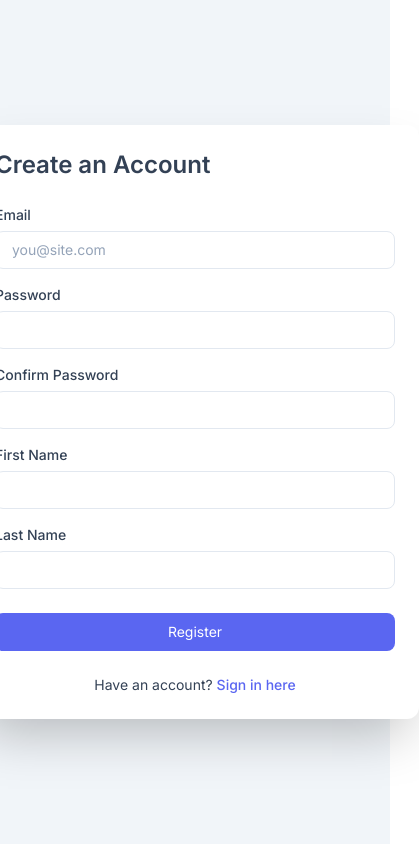
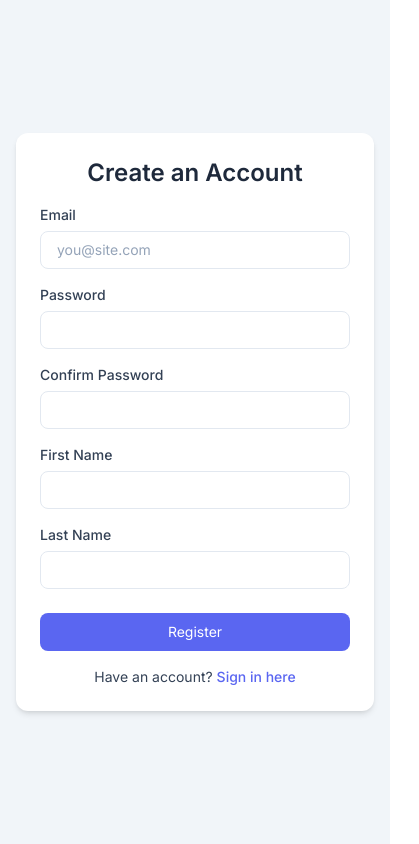
Before and after one commit to kardassuayb/students-application-system, a Next.js app: page /register in a window 390 px wide. Shown: the whole page, 419 px wide, since content can reach past the window. Built offline with nearby package versions, Linux system fonts and the light colour scheme.

Commit message:
responsive layout

```diff
--- a/src/app/register/form.js
+++ b/src/app/register/form.js
@@ -29,7 +29,13 @@ const RegisterForm = () => {
       };
       try {
         const response = await addUser(newUser);
-        response.error && setAddedMessage(response.error.data);
+        setEmail("");
+        setPassword("");
+        setConfirmPassword("");
+        setFirstName("");
+        setLastName("");
+        setAddedMessage("User successfully registered!");
+        setErrorMessage("");
       } catch (error) {
         setErrorMessage(error);
       }
@@ -38,7 +44,7 @@ const RegisterForm = () => {
   };
 
   return (
-    <form onSubmit={handleSubmit} className="space-y-4 w-[400px]">
+    <form onSubmit={handleSubmit} className="space-y-4 w-auto">
       <div className="grid w-full items-center gap-1.5">
         <label
           htmlFor="input-label"
--- a/src/app/register/page.js
+++ b/src/app/register/page.js
@@ -4,23 +4,25 @@ import RegisterForm from "./form";
 
 const RegisterPage = () => {
   return (
-    <div className="h-screen w-screen flex justify-center items-center bg-slate-100">
-      <div className="shadow-2xl bg-white rounded-xl space-y-6 px-6 py-6">
-        <h1 className="font-semibold text-2xl text-gray-700">
+    <div className="min-h-screen flex justify-center items-center bg-slate-100">
+      <div className="max-w-sm w-full bg-white rounded-xl shadow-md overflow-hidden md:max-w-md m-4 md:m-0">
+        <div className="p-6">
+          <h1 className="text-2xl font-semibold text-gray-800 mb-4 text-center">
             Create an Account
           </h1>
           <RegisterForm />
-        <p className="text-center text-sm text-gray-700">
+          <p className="text-center text-sm text-gray-700 mt-4">
             Have an account?{" "}
             <Link
               href="/login"
-            className="text-primary decoration-2 hover:underline font-medium"
+              className="text-primary hover:underline font-medium"
             >
               Sign in here
             </Link>
           </p>
         </div>
       </div>
+    </div>
   );
 };
 
```
Lines whose indentation alone changed are shown as unchanged.
